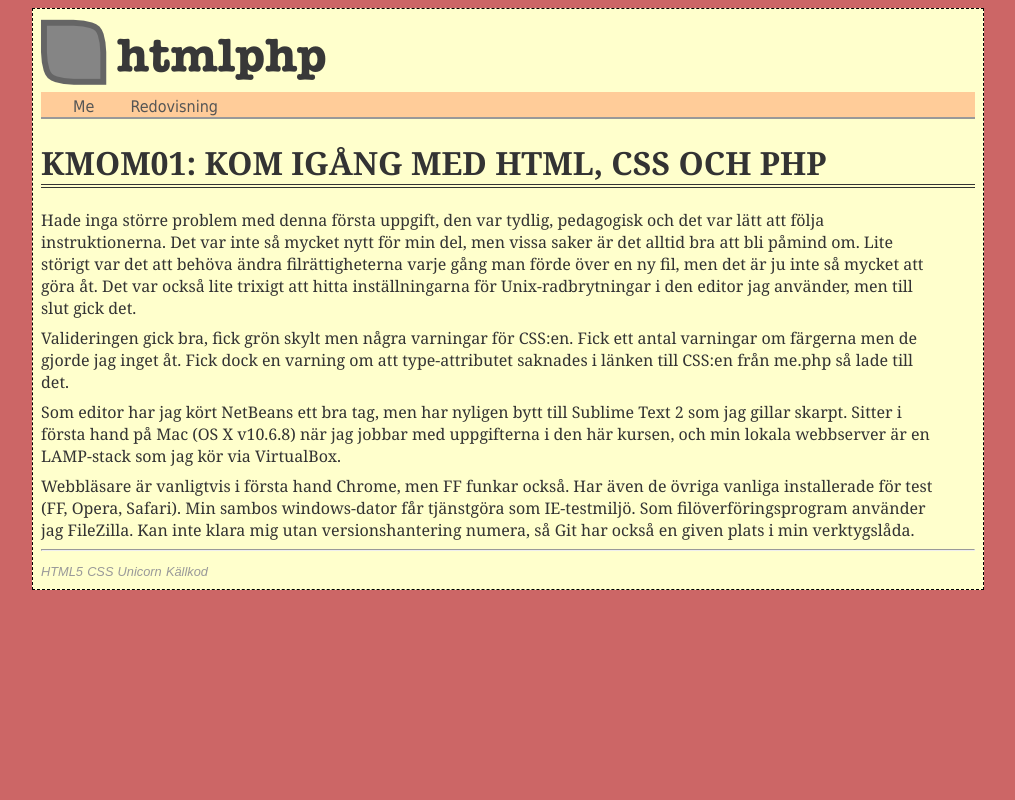
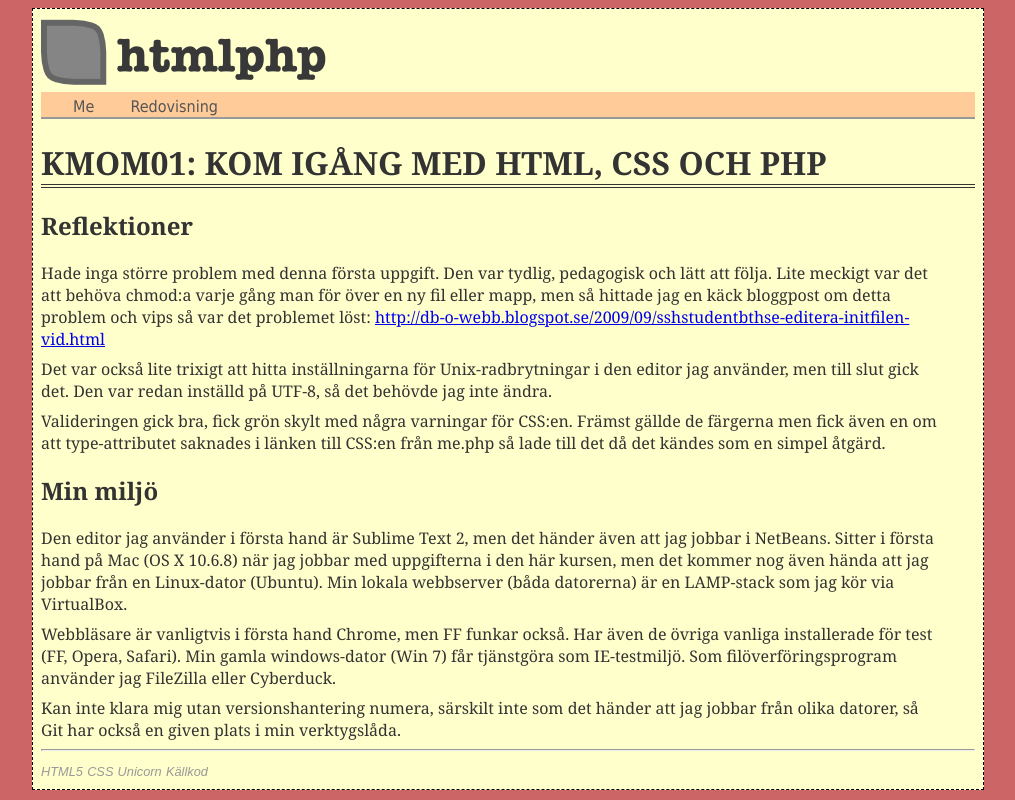
Before and after one commit to jnnrdn/me, a PHP site: page /report.php in a window 1280 px wide. Shown: the whole page, without its empty margins (132-1147 px from the left). Run offline with PHP 8.4, Linux system fonts and the light colour scheme.

Commit message:
Added more text to report page

```diff
--- a/report.php
+++ b/report.php
@@ -8,19 +8,26 @@
 
   <h1>Kmom01: Kom igång med HTML, CSS och PHP</h1>
 
-  <p>Hade inga större problem med denna första uppgift, den var tydlig, pedagogisk och det var lätt att följa instruktionerna.
-    Det var inte så mycket nytt för min del, men vissa saker är det alltid bra att bli påmind om. Lite störigt var det att
-    behöva ändra filrättigheterna varje gång man förde över en ny fil, men det är ju inte så mycket att göra åt.
-    Det var också lite trixigt att hitta inställningarna för Unix-radbrytningar i den editor jag använder, men till slut gick det.</p>
-  <p>Valideringen gick bra, fick grön skylt men några varningar för CSS:en. Fick ett antal varningar om färgerna men de gjorde jag
-    inget åt. Fick dock en varning om att type-attributet saknades i länken till CSS:en från me.php så lade till det.</p>
-  <p>Som editor har jag kört NetBeans ett bra tag, men har nyligen bytt till Sublime Text 2 som jag gillar skarpt.
-    Sitter i första hand på Mac (OS X v10.6.8) när jag jobbar med uppgifterna i den här kursen, och min lokala webbserver
-    är en LAMP-stack som jag kör via VirtualBox.</p>
-  <p>Webbläsare är vanligtvis i första hand Chrome, men FF funkar också. Har
-    även de övriga vanliga installerade för test (FF, Opera, Safari). Min sambos windows-dator får tjänstgöra som IE-testmiljö.
-    Som filöverföringsprogram använder jag FileZilla. Kan inte klara mig utan versionshantering numera, så Git har också en
-    given plats i min verktygslåda.</p>
+  <h2>Reflektioner</h2>
+  <p>Hade inga större problem med denna första uppgift. Den var tydlig, pedagogisk och lätt att följa. Lite meckigt var det att
+    behöva chmod:a varje gång man för över en ny fil eller mapp, men så hittade jag en käck bloggpost om detta problem och vips
+    så var det problemet löst:
+    <a href="http://db-o-webb.blogspot.se/2009/09/sshstudentbthse-editera-initfilen-vid.html" target="_blank">
+      http://db-o-webb.blogspot.se/2009/09/sshstudentbthse-editera-initfilen-vid.html</a></p>
+  <p>Det var också lite trixigt att hitta inställningarna för Unix-radbrytningar i den editor jag använder, men till slut gick det.
+    Den var redan inställd på UTF-8, så det behövde jag inte ändra.</p>
+  <p>Valideringen gick bra, fick grön skylt med några varningar för CSS:en. Främst gällde de färgerna men fick även en om att
+    type-attributet saknades i länken till CSS:en från me.php så lade till det då det kändes som en simpel åtgärd.</p>
+
+  <h2>Min miljö</h2>
+  <p>Den editor jag använder i första hand är Sublime Text 2, men det händer även att jag jobbar i NetBeans.
+    Sitter i första hand på Mac (OS X 10.6.8) när jag jobbar med uppgifterna i den här kursen, men det kommer nog även hända att jag
+    jobbar från en Linux-dator (Ubuntu). Min lokala webbserver (båda datorerna) är en LAMP-stack som jag kör via VirtualBox.</p>
+  <p>Webbläsare är vanligtvis i första hand Chrome, men FF funkar också. Har även de övriga vanliga installerade för test
+    (FF, Opera, Safari). Min gamla windows-dator (Win 7) får tjänstgöra som IE-testmiljö. Som filöverföringsprogram använder jag
+    FileZilla eller Cyberduck. </p>
+  <p>Kan inte klara mig utan versionshantering numera, särskilt inte som det händer att jag jobbar från olika datorer,
+    så Git har också en given plats i min verktygslåda.</p>
   <hr>
 
 <?php include("incl/footer.php"); ?>
```
